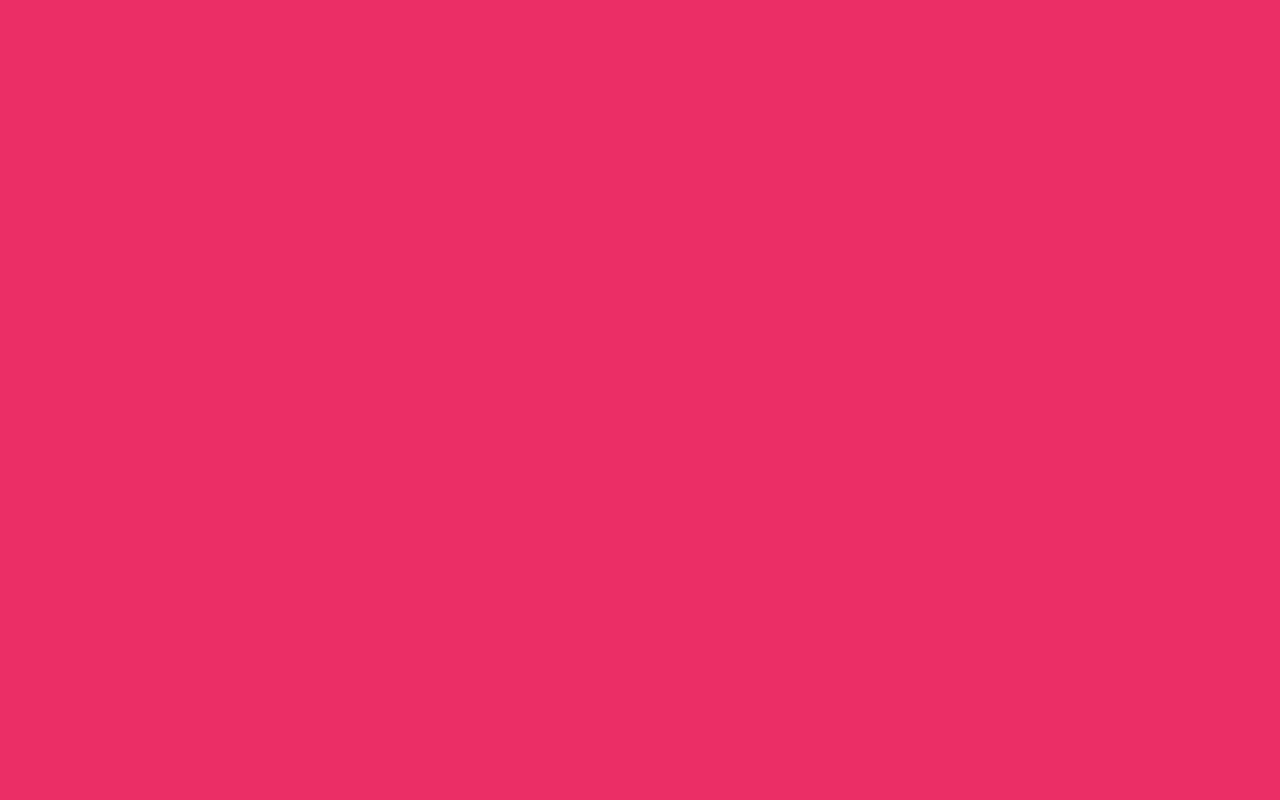
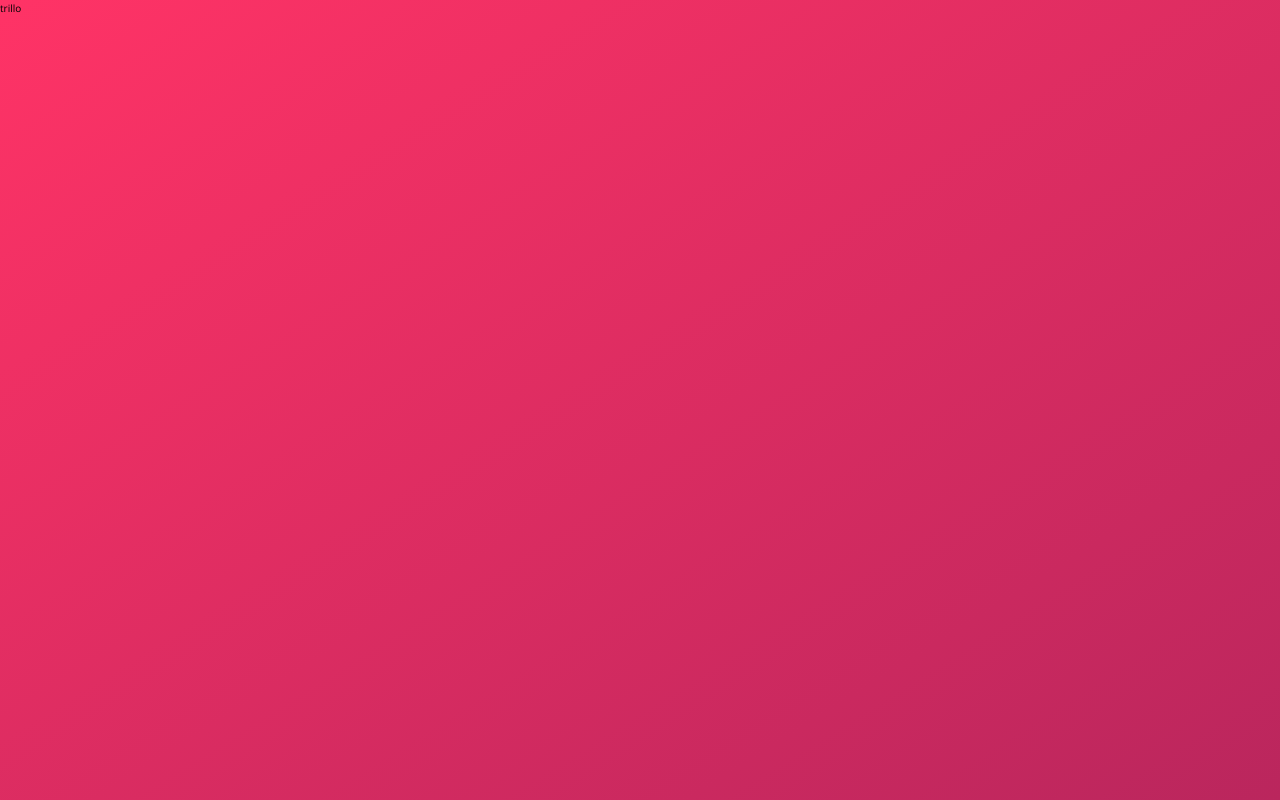
Before and after one commit to iamsaikatrahman/landing-page-trillo-app, a website: page index.html in a window 1280 px wide. Drawn offline with nearby package versions, Linux system fonts and the light colour scheme.

Commit message:
initial base scss done

```diff
--- a/index.html
+++ b/index.html
@@ -11,6 +11,6 @@
         <title>trillo &mdash; Your all-in-one booking app</title>
     </head>
     <body>
-
+        trillo
     </body>
 </html>
--- a/sass/_base.scss
+++ b/sass/_base.scss
@@ -1,26 +1,43 @@
-/*
-COLORS
-
-Primary: #eb2f64
-Primary light: #FF3366
-Primary dark: #BA265D
-
-Grey light 1: #faf9f9
-Grey light 2: #f4f2f2
-Grey light 3: #f0eeee
-Grey light 4: #ccc
-
-Grey dark 1: #333
-Grey dark 2: #777
-Grey dark 3: #999
-
-*/
+:root {
+  --color-primary: #eb2f64;
+  --color-primary-light: #ff3366;
+  --color-primary-dark: #ba265d;
+  --color-grey-light-1: #faf9f9;
+  --color-grey-light-2: #f4f2f2;
+  --color-grey-light-3: #f0eeee;
+  --color-grey-light-4: #ccc;
+  --color-grey-dark-1: #333;
+  --color-grey-dark-2: #777;
+  --color-grey-dark-3: #999;
+}
 
 * {
   margin: 0;
   padding: 0;
 }
 
+*,
+*::before,
+*::after {
+  box-sizing: inherit;
+}
+
+html {
+  box-sizing: border-box;
+  font-size: 62.5%;
+}
+
 body {
-  background-color: #eb2f64;
+  font-family: "Open Sans", sans-serif;
+  font-weight: 400;
+  line-height: 1.6;
+  background-image: linear-gradient(
+    to right bottom,
+    var(--color-primary-light),
+    var(--color-primary-dark)
+  );
+  color: var(--color-grey-dark-2);
+  background-size: cover;
+  background-repeat: no-repeat;
+  min-height: 100vh;
 }
```
Also changed, not shown: css/style.css.
